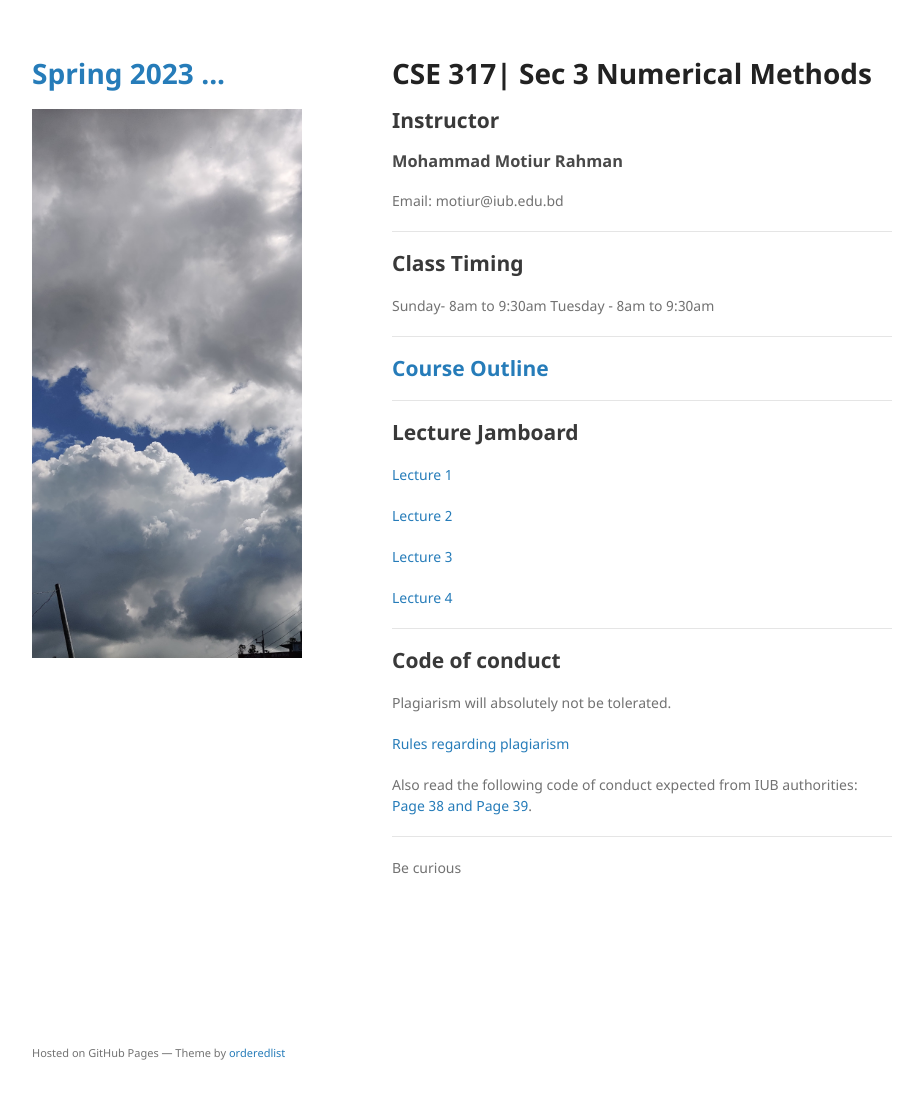
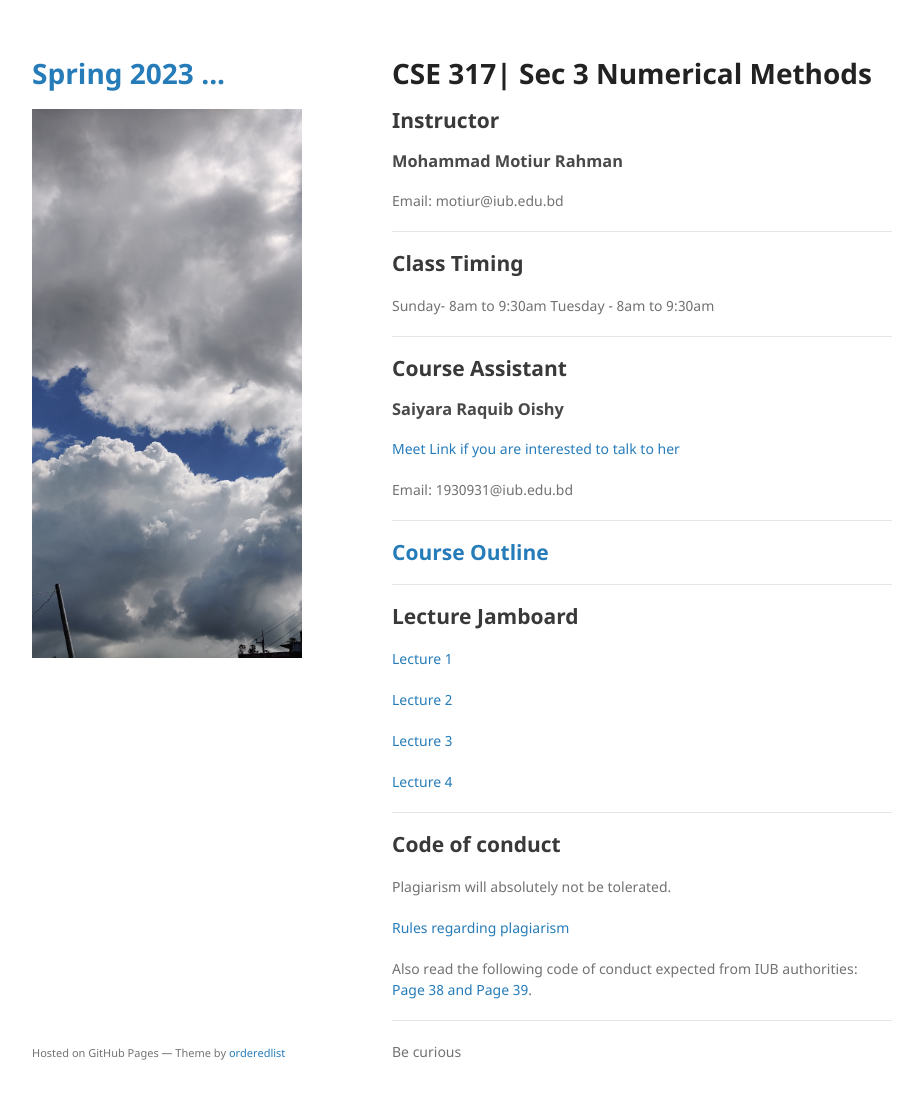
Before and after one commit to mohammadmotiurrahman/mohammadmotiurrahman.github.io, a Jekyll site: the page built from cse317_3/index.md, in a window 1280 px wide and 1132 px high. Shown: the top 1099 px of the window, without its empty margins (178-1101 px from the left). Built offline with Jekyll 4.4.1, drawn with Linux system fonts in a browser that asks for light colours; our own code applies the rules of GitHub Pages for plain Markdown files.

Commit message:
Update index.md

```diff
--- a/cse317_3/index.md
+++ b/cse317_3/index.md
@@ -8,6 +8,14 @@ Email: motiur@iub.edu.bd
 ## Class Timing
 Sunday- 8am to 9:30am
 Tuesday - 8am to 9:30am
+
+* * *
+## Course Assistant
+### Saiyara Raquib Oishy
+
+[Meet Link if you are interested to talk to her](meet.google.com/kmu-chws-ejp)
+
+Email: 1930931@iub.edu.bd
 
 * * *
 ## [Course Outline](https://docs.google.com/document/d/1Scq1lBmsORwLaVFL5n65KjSRHszz-B9sPH1fuHYctdI/edit?usp=sharing)
```
